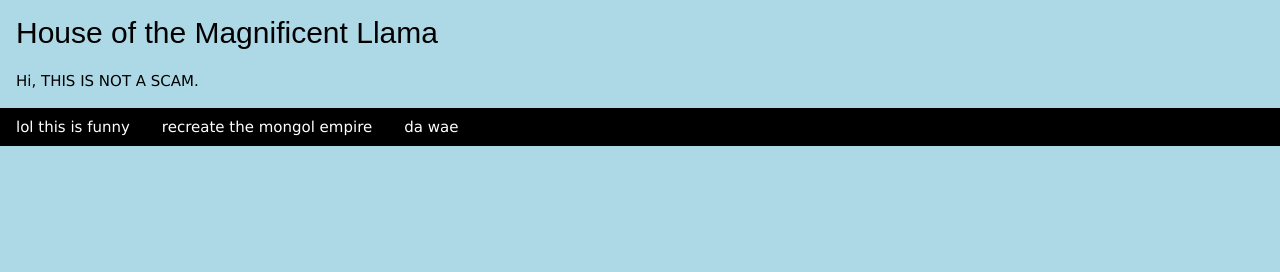
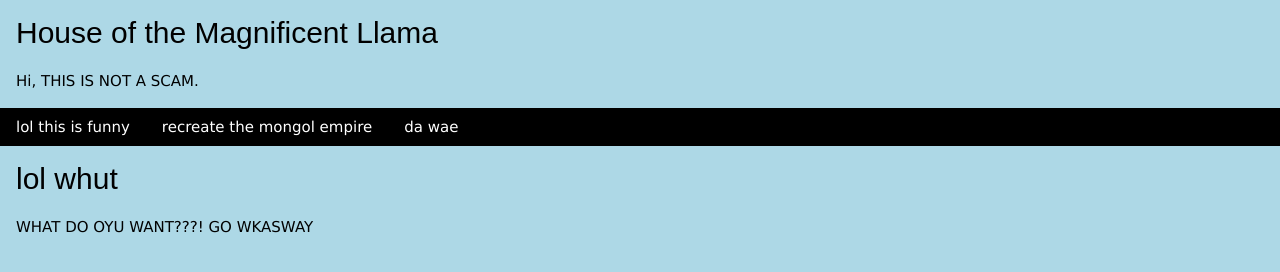
Before and after one commit to Bobopodia/fluffy-rotary-phone, a plain HTML site: page index.html in a window 1280 px wide. Both pictures are taken after a click on the button "recreate the mongol empire". Drawn offline with nearby package versions, Linux system fonts and the light colour scheme.

Commit message:
Update index.html

```diff
--- a/index.html
+++ b/index.html
@@ -52,7 +52,7 @@ SUBSCRIBE NOW FOR THE LOW PRICE OF $9.99 <a href="subscribe.html">here</a>
 
 </div>
 
-<div id="Services" class="w3-container city" style="display:none">
+<div id="Recreate the Mongol Empire" class="w3-container city" style="display:none">
   <h2>lol whut</h2>
   <p>WHAT DO OYU WANT???! GO WKASWAY</p>
 </div>
```
